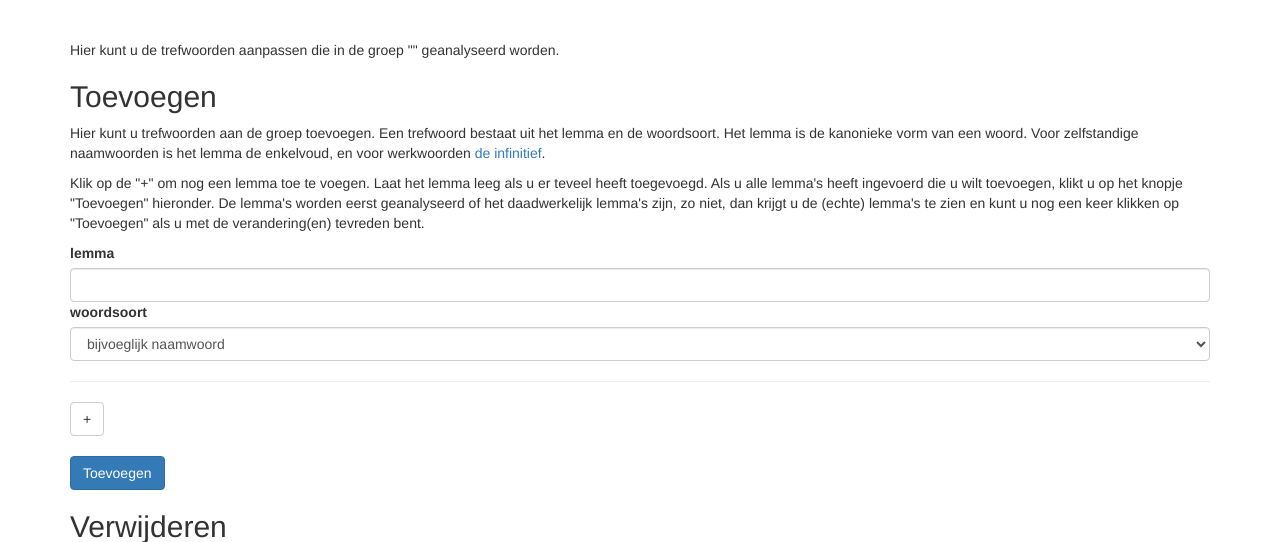
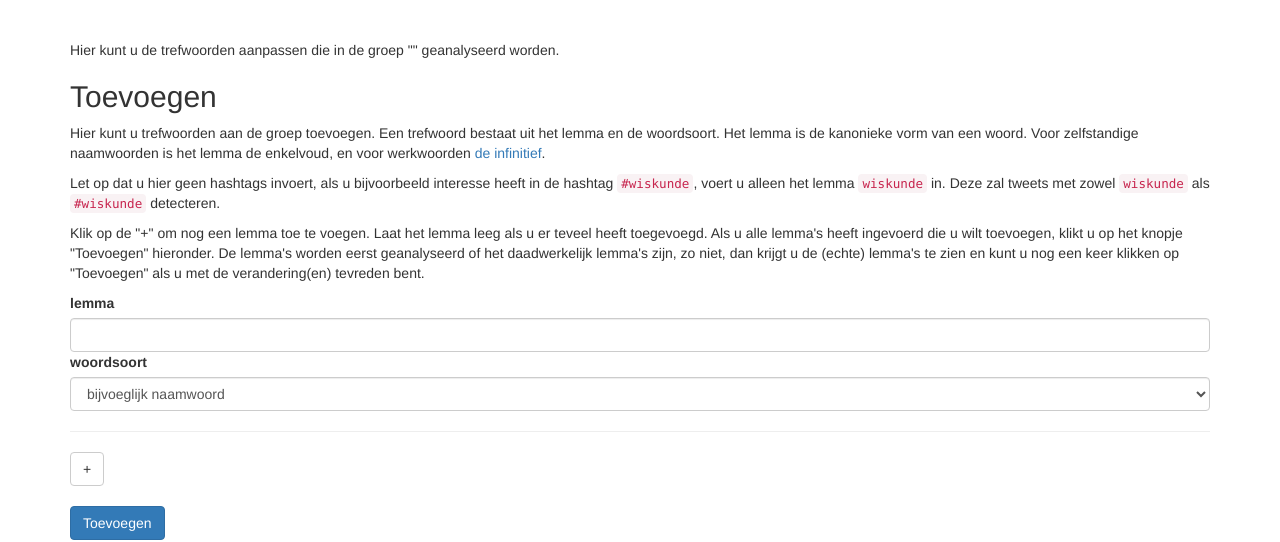
Before and after one commit to rahiel/hortiradar, a Flask app: template hortiradar/website/templates/edit_group.html in a window 1280 px wide. Shown: the part 51-593 px from the top of the page. Run offline with Flask 2, Linux system fonts and the light colour scheme; the template is opened without the code that fills it, so the values that code supplies are empty; parts of the project's set-up code (start-up, migrations or seed data) failed here and were passed over; some libraries are stand-ins or nearby versions.

Commit message:
website: various minor improvements

```diff
--- a/hortiradar/website/app.py
+++ b/hortiradar/website/app.py
@@ -349,13 +349,13 @@ def view_keyword(keyword):
 @bp.route("/clustering/<group>")
 def storify_keyword(group):
     period, start, end, cache_time = get_period(request, "week")
-    active_stories, closed_stories = cache(process_storify, group, start, end, cache_time=cache_time, path=get_req_path(request))
+    active_stories, closed_stories = cache(process_stories, group, start, end, cache_time=cache_time, path=get_req_path(request))
 
     storify_data = []
     timeline_data = []
 
-    timeline_start = timegm(start.timetuple())*1000
-    timeline_end = timegm(end.timetuple())*1000
+    timeline_start = timegm(start.timetuple()) * 1000
+    timeline_end = timegm(end.timetuple()) * 1000
 
     display_tweets = 11
     display_active_stories = 5
@@ -378,11 +378,11 @@ def storify_keyword(group):
 
         timeline_info = {"label": len(storify_data), "times": story["cluster_details"]}
 
-        storify_data.append(keyword_data)
+        storify_data.append(keyword_data)  # TODO: keyword_data is undefined
         timeline_data.append(timeline_info)
 
     for story in closed_stories:
-        if not (len(storify_data) < display_active_stories+display_closed_stories):
+        if not (len(storify_data) < display_active_stories + display_closed_stories):
             break
         story['urls'] = story["URLs"][:16]
         for url in story['urls']:
@@ -408,7 +408,7 @@ def storify_keyword(group):
         "timeline_start_ts": timeline_start,
         "timeline_end_ts": timeline_end,
         "display_tweets": display_tweets,
-        "num_stories": min(10,len(storify_data)),
+        "num_stories": min(10, len(storify_data)),
         "start": display_datetime(start),
         "end": display_datetime(end),
         "period": period
--- a/hortiradar/website/templates/admin.html
+++ b/hortiradar/website/templates/admin.html
@@ -9,7 +9,7 @@
 
     <ul>
       {% for group in groups %}
-        <li>{{ group }}</li>
+        <li><a href="{{ url_for("horti.view_group", group=group) }}">{{ group }}</a></li>
       {% endfor %}
     </ul>
 
--- a/hortiradar/website/templates/base.html
+++ b/hortiradar/website/templates/base.html
@@ -98,7 +98,7 @@
         </div>
         <div class="col-md-6 text-right">
           <a href="https://vu.nl">
-            <img src="https://vu.nl/Content/images/VULogoWithText.svg" width="207" height="62" alt="VU logo" title="Vrije Universiteit Amsterdam">
+            <img src="{{ url_for("horti.static", filename="VULogoWithText.svg") }}" width="207" height="62" alt="VU logo" title="Vrije Universiteit Amsterdam">
           </a>
         </div>
       </div>
--- a/hortiradar/website/templates/edit_group.html
+++ b/hortiradar/website/templates/edit_group.html
@@ -18,6 +18,12 @@
       het lemma en de woordsoort. Het lemma is de kanonieke vorm van een woord.
       Voor zelfstandige naamwoorden is het lemma de enkelvoud, en voor
       werkwoorden <a href="http://taaladvies.net/taal/advies/term/45/infinitief/">de infinitief</a>.
+    </p>
+
+    <p>
+      Let op dat u hier geen hashtags invoert, als u bijvoorbeeld interesse
+      heeft in de hashtag <code>#wiskunde</code>, voert u alleen het lemma <code>wiskunde</code> in. Deze zal tweets
+      met zowel <code>wiskunde</code> als <code>#wiskunde</code> detecteren.
     </p>
 
     <p>
```
Also changed, not shown: hortiradar/website/templates/profile.html (+5 -2 lines), hortiradar/website/static/VULogoWithText.svg (added).
